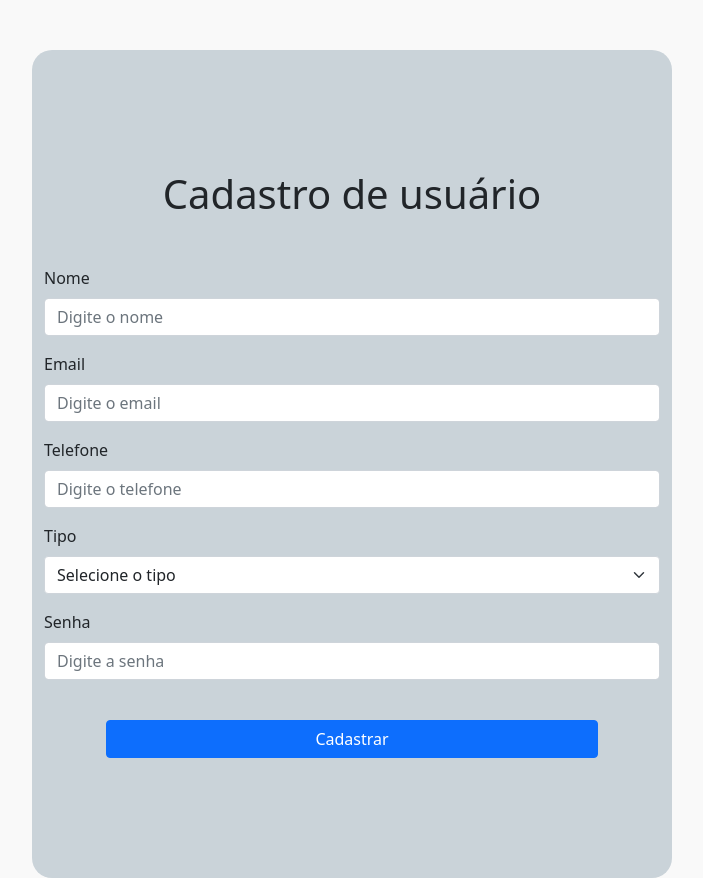
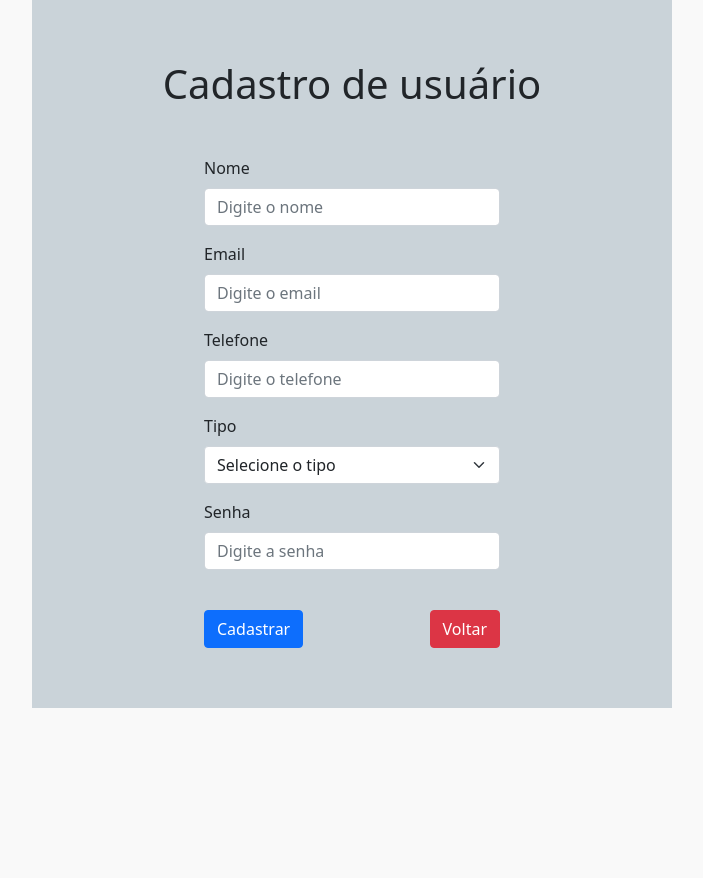
Before and after one commit to lucmorais/knacksx-api, a Next.js app in the folder client/my-app/: page /cadastro in a window 1280 px wide. Shown: the whole page, without its empty margins (288-991 px from the left). After the commit the page ends 800 px from the top, so only its background shows below. Built offline with nearby package versions, Linux system fonts and the light colour scheme.

Commit message:
ajustes finais na interface

```diff
--- a/client/my-app/src/components/ModalGestor.tsx
+++ b/client/my-app/src/components/ModalGestor.tsx
@@ -15,10 +15,10 @@ export function ModalGestor(props: ModalGestorProps) {
         <Modal
             {...props}
             size="lg"
-            aria-labelledby="example-modal-sizes-title-lg"
+            aria-labelledby="habilidade"
         >
             <Modal.Header closeButton>
-                <Modal.Title id="example-modal-sizes-title-lg">
+                <Modal.Title id="habilidade">
                     {props.nome}
                 </Modal.Title>
             </Modal.Header>
--- a/client/my-app/src/components/ModalGestorExperiencia.tsx
+++ b/client/my-app/src/components/ModalGestorExperiencia.tsx
@@ -13,10 +13,10 @@ export function ModalGestorExperiencia(props: ModalGestorExperienciaProps) {
         <Modal
             {...props}
             size="lg"
-            aria-labelledby="example-modal-sizes-title-lg"
+            aria-labelledby="experiencia"
         >
             <Modal.Header>
-                <Modal.Title id="example-modal-sizes-title-lg">
+                <Modal.Title id="experiencia">
                     {props.nome}
                 </Modal.Title>
             </Modal.Header>
--- a/client/my-app/src/pages/cadastro.tsx
+++ b/client/my-app/src/pages/cadastro.tsx
@@ -32,9 +32,8 @@ const PaginaCadastro = () => {
         <div className={styles.principal}>
             <Container className={styles.container}>
                 <Row>
-                    <Col>
                     <h1 className={styles.titulo}>Cadastro de usuário</h1>
-                        <Form method="post" onSubmit={submit}>
+                    <Form method="post" onSubmit={submit} className="w-50 mx-auto">
                         <Form.Group className="mb-3">
                             <Form.Label>Nome</Form.Label>
                             <Form.Control id="nome" placeholder="Digite o nome" />
@@ -65,13 +64,15 @@ const PaginaCadastro = () => {
                             <Form.Control type="password" id="senha" placeholder="Digite a senha" />
                         </Form.Group>
 
-                            <div className="text-center pt-4">
-                                <Button className={styles.botao} variant="primary" type="submit">
+                        <div className="d-flex justify-content-between pt-4">
+                            <Button className="d-inline" variant="primary" type="submit">
                                 Cadastrar
+                            </Button>
+                            <Button className="d-inline" variant="danger" onClick={() => router.push('/login')}>
+                                Voltar
                             </Button>
                         </div>
                     </Form>
-                    </Col>
                 </Row>
             </Container>
         </div>
--- a/client/my-app/src/styles/FormCadastro.module.css
+++ b/client/my-app/src/styles/FormCadastro.module.css
@@ -1,15 +1,11 @@
-.principal {
-    height: 100%;
-    padding-top: 50px;
-}
+
 
 .container {
     background: #cad3d9;
-    padding-top: 120px;
-    padding-bottom: 120px;
+    padding-top: 60px;
+    padding-bottom: 60px;
     margin-bottom:200px;
     max-width: 50%;
-    border-radius: 20px;
 }
 
 .titulo {
@@ -18,5 +14,5 @@
 }
 
 .botao {
-    width: 80%;
+    display: inline;
 }
--- a/client/my-app/src/styles/FormLogin.module.css
+++ b/client/my-app/src/styles/FormLogin.module.css
@@ -8,7 +8,7 @@
     background: #cad3d9;
     padding-top: 3em;
     padding-bottom: 3em;
-    border-radius: 20px;
+    border-radius: 10px;
 }
 
 .conteudo {
```
Lines whose indentation alone changed are shown as unchanged.
